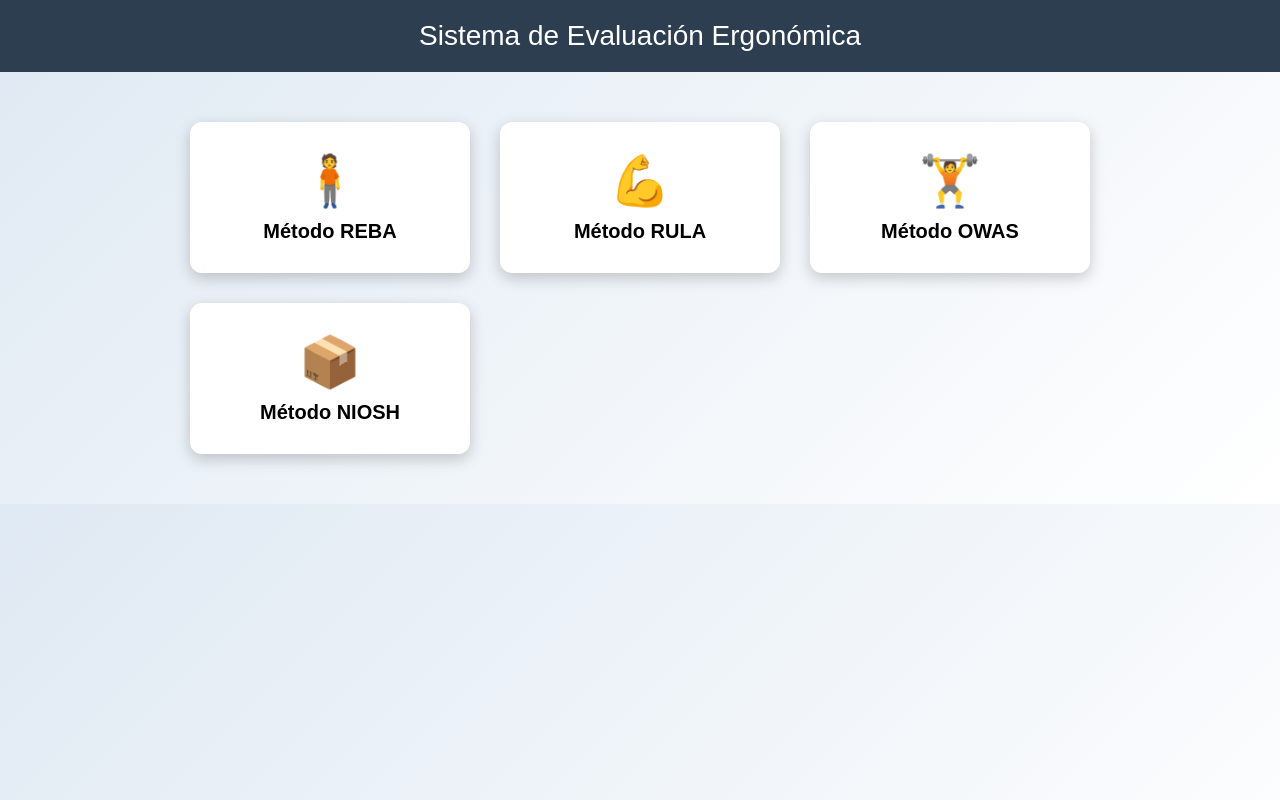
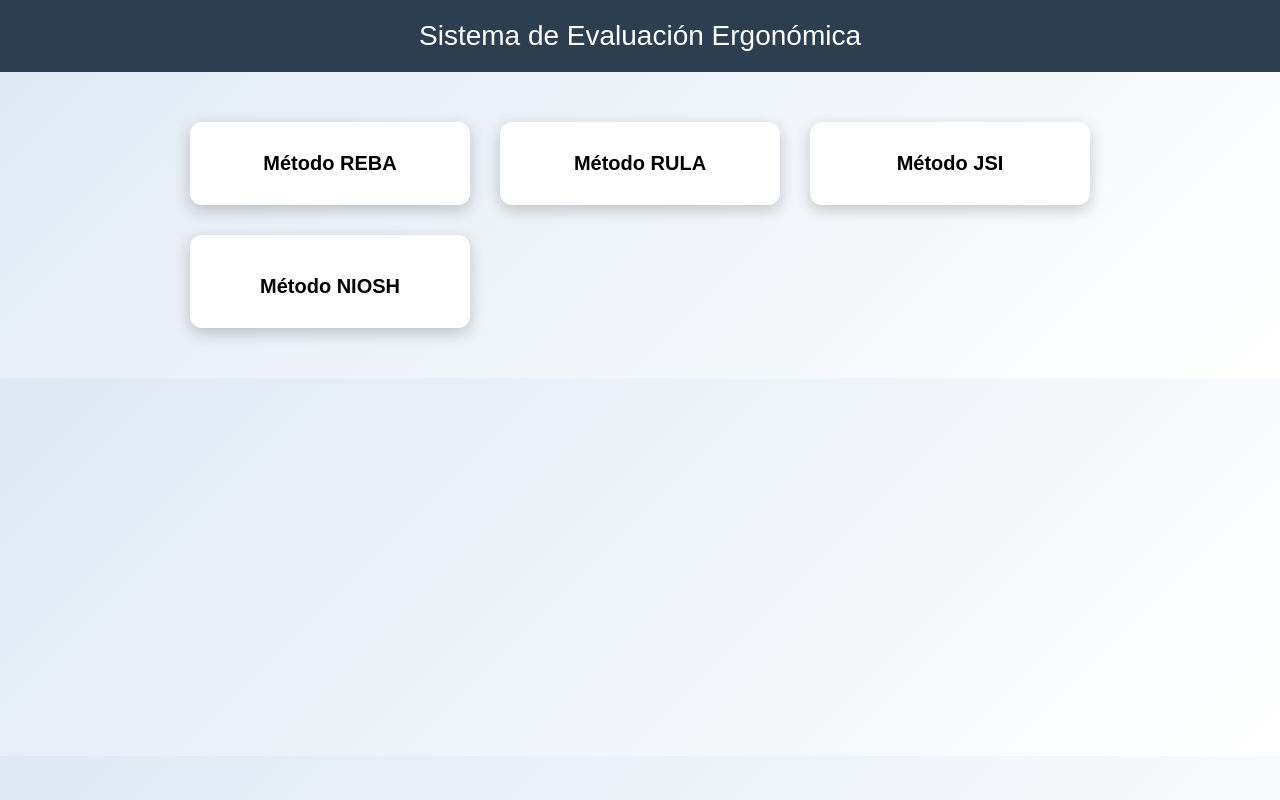
Before and after one commit to dulceruiz21/ErgoDulce, a plain HTML site: page metodos.html in a window 1280 px wide. Drawn offline with Linux system fonts and the light colour scheme.

Commit message:
Update metodos.html

```diff
--- a/metodos.html
+++ b/metodos.html
@@ -69,22 +69,19 @@ Sistema de Evaluación Ergonómica
 <div class="contenedor">
 
 <a class="tarjeta" href="reba.html">
-<div class="icono">🧍</div>
 <div class="nombre">Método REBA</div>
 </a>
 
-<a class="tarjeta" href="#">
-<div class="icono">💪</div>
+<a class="tarjeta" href="rula.html">
 <div class="nombre">Método RULA</div>
 </a>
 
-<a class="tarjeta" href="#">
-<div class="icono">🏋️</div>
-<div class="nombre">Método OWAS</div>
+<a class="tarjeta" href="jsi.html">
+<div class="nombre">Método JSI</div>
 </a>
 
 <a class="tarjeta" href="#">
-<div class="icono">📦</div>
+<div class="icono"></div>
 <div class="nombre">Método NIOSH</div>
 </a>
 
```
